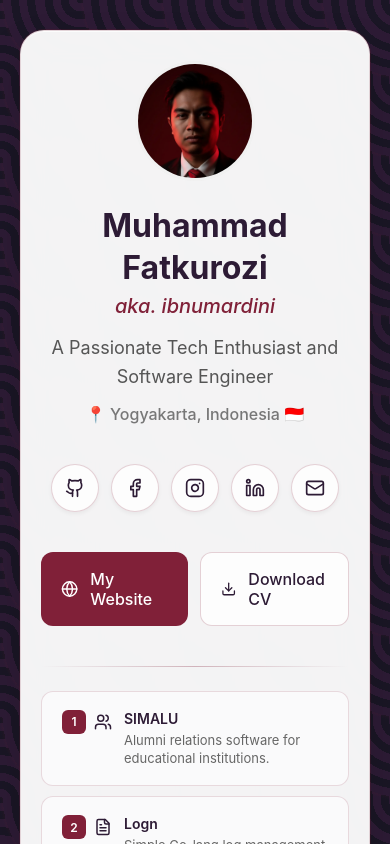
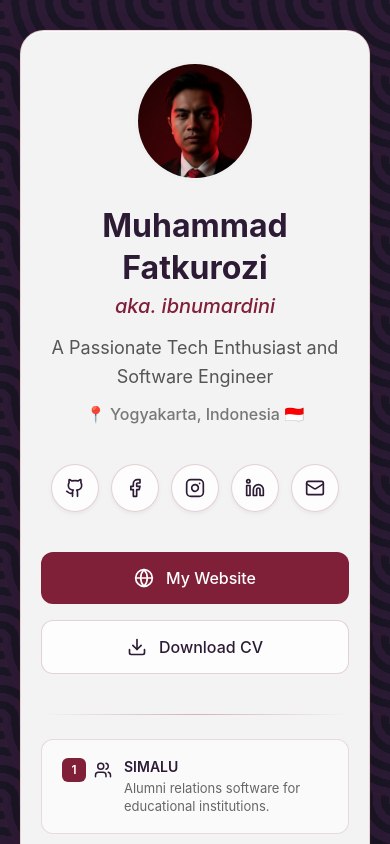
Before and after one commit to ibnumardini/link, a Next.js app: page / in a window 390 px wide. Shown: the top 844 px of the page. Built offline with nearby package versions, Linux system fonts and the light colour scheme.

Commit message:
fix: Adjust main links layout to use column direction and remove gap

```diff
--- a/src/app/globals.css
+++ b/src/app/globals.css
@@ -92,4 +92,9 @@ body {
   .main-card {
     padding: 30px 20px;
   }
+
+  .main-links {
+    flex-direction: column !important;
+    gap: 0 !important;
+  }
 }
--- a/src/app/page.tsx
+++ b/src/app/page.tsx
@@ -14,7 +14,12 @@ export default function Home() {
 
         <div
           className="main-links"
-          style={{ display: "flex", gap: "12px", flexWrap: "wrap" }}
+          style={{
+            display: "flex",
+            gap: "12px",
+            flexDirection: "row",
+            flexWrap: "wrap",
+          }}
         >
           {mainLinks.map((link, index) => (
             <LinkCard key={index} link={link} />
```
